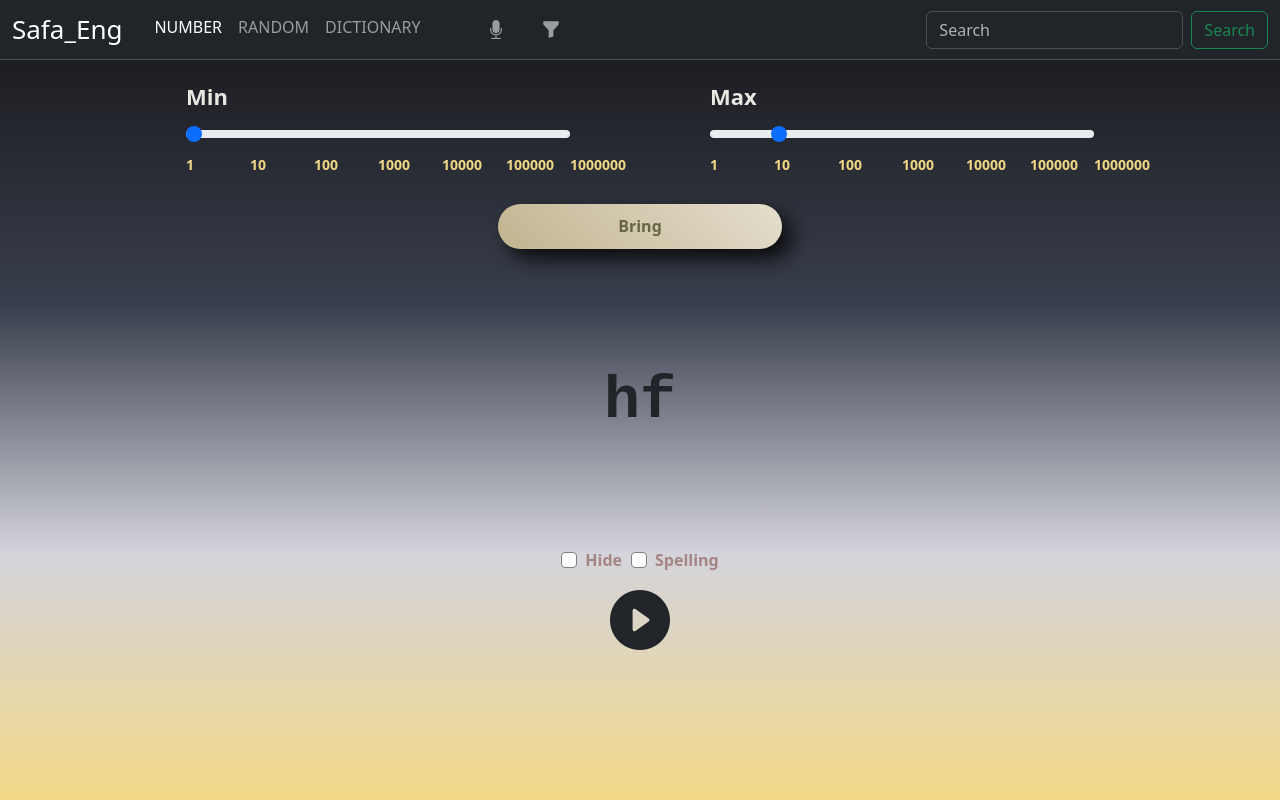
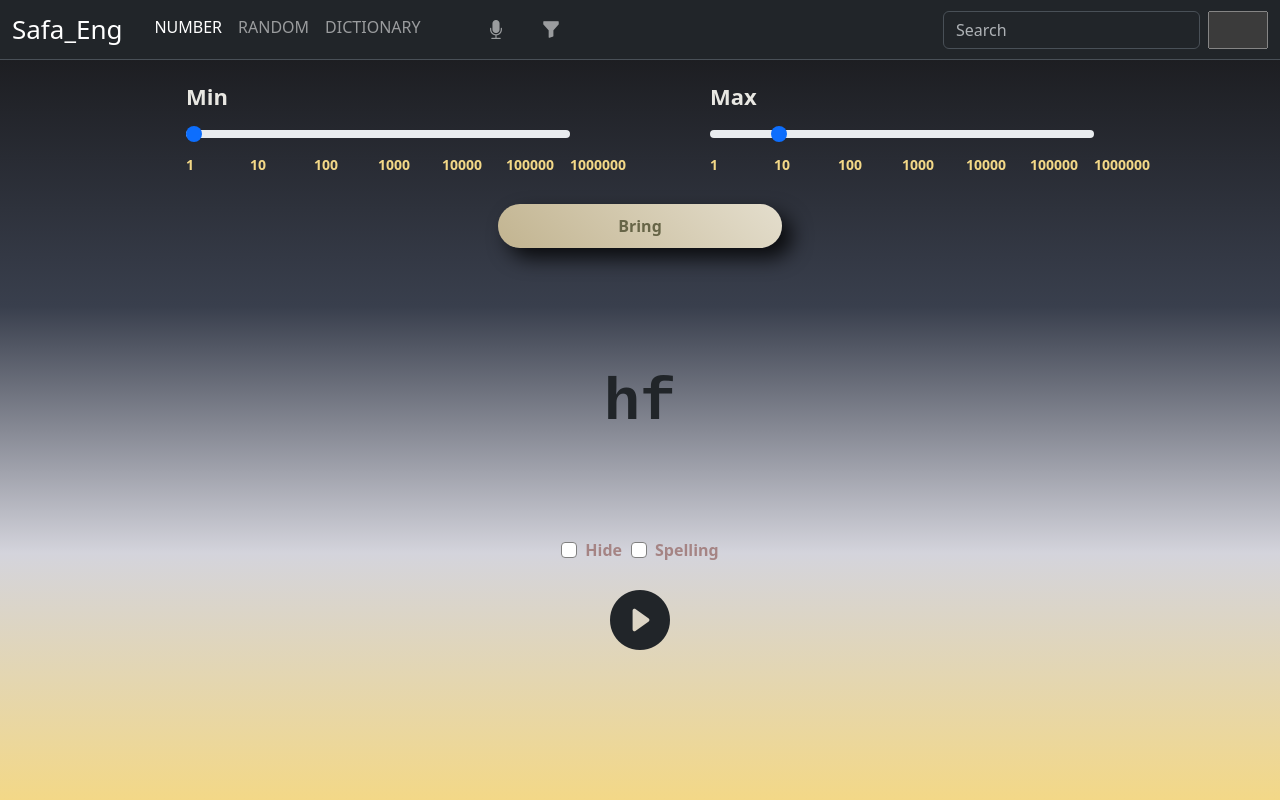
Before and after one commit to furkanakdas/english-dictionary-app, a React (Create React App) app in the folder client/: page /number in a window 1280 px wide. Built offline with nearby package versions, Linux system fonts and the light colour scheme.

Commit message:
filter letter num

```diff
--- a/client/src/App.css
+++ b/client/src/App.css
@@ -39,6 +39,7 @@
   display: flex;
   flex-direction: column;
   align-items: center;
+  gap: 10px;
 }
 
 .frame .bring{
@@ -53,7 +54,7 @@
   font-weight: bold;
   background: linear-gradient(45deg, rgb(99, 227, 193), rgb(176, 160, 160));
   transition: box-shadow 0.3s ease; /* Geçiş efekti */
-  flex: 0.13;
+  flex: 2;
 }
 
 .number .frame .bring{
@@ -63,11 +64,13 @@
 
 .frame .data{
 
-  width: 100%;
-  margin-top: 15px;
-  flex: 0.8;
+  width: auto;
+  margin-top: 100px;
+  margin-bottom: 70px;
+  flex: 0.3;
   display: flex;
   justify-content: center;
+
   align-items: center;
   font-size: 60px;
   font-weight: bold;
@@ -188,3 +191,7 @@ cursor: pointer;
 .table input,select:hover{
   cursor: pointer;
 }
+
+.table .add-word{
+
+}
--- a/client/src/hooks/useFetch.js
+++ b/client/src/hooks/useFetch.js
@@ -1,9 +1,9 @@
 
 
 
-export const url =  "";
+// export const url =  "";
 
-//export const url =  "http://localhost:3001";
+export const url =  "http://localhost:3001";
 
 
 // let requestOwners = []
--- a/client/src/navbar/NavBar.js
+++ b/client/src/navbar/NavBar.js
@@ -5,7 +5,7 @@ import {  setRate, setVoice, turnOffVolume, turnOnVolume } from '../speaker';
 import VoiceOption from './VoiceOption';
 import FilterOption from './FilterOption';
 import { useFetch } from '../hooks/useFetch';
-import SearchBox from '../pages/Dictionary/components/SearchBox';
+import SearchBox from './SearchBox';
 
 
 const inputs = [
--- /dev/null
+++ b/client/src/navbar/SearchBox.js
@@ -0,0 +1,45 @@
+import React, { useEffect, useState } from 'react'
+import { KelimeFields } from '../models';
+
+
+function SearchBox({onSearch,input,inputVal}) {
+
+  const [val,setVal] = useState(inputVal);
+  const [numVal,setNumVal] = useState();
+
+
+  function handleChange(e){
+
+    setVal(e.target.value);
+
+  }
+
+  useEffect(()=>{
+
+    onSearch({[input.name]:val})
+
+  },[val,input.name])
+
+  function handleNumChange(e){
+
+    let no = e.target.value;
+
+    let regex = `^[\\w\\W]{${no}}$`
+
+    setVal(regex)
+    setNumVal(no)
+
+  }
+
+  return (
+    <div className="d-flex " role="search">
+        <input style={{flex:10}}
+         onChange={handleChange} name={input.name} value={val} className="form-control me-2"
+         type="search" placeholder="Search"/>
+         <input value={numVal} onChange={handleNumChange} style={{width:"60px"}} type='number' min={"0"} step={"1"}  />
+        {/* <button style={{flex:1}} className="btn btn-outline-success" type="submit">Search</button> */}
+    </div>
+  )
+}
+
+export default SearchBox
--- a/client/src/pages/Dictionary/Dictionary.js
+++ b/client/src/pages/Dictionary/Dictionary.js
@@ -1,7 +1,6 @@
 import React, { useEffect, useState } from "react";
 import { Route, useOutletContext } from "react-router-dom";
 import Modal from "../../utility/Modal";
-import SearchBox from "./components/SearchBox";
 import InputGroup from "../../utility/InputGroup";
 import { setText, setVoice, speak } from "../../speaker";
 import { useFetch } from "../../hooks/useFetch";
--- a/client/src/pages/Dictionary/components/Pagination.js
+++ b/client/src/pages/Dictionary/components/Pagination.js
@@ -78,11 +78,12 @@ function Pagination({onPageChange}) {
 
   return (
     <nav aria-label="...">
-      <ul class="pagination">
+      <ul className="pagination d-flex">
 
 
-       <li className="page-item ">
-          <a onClick={()=>{setCurrPage(currPage-1)}} className={`page-link ${currPage <= 1 && "disabled"} `} href="#">
+       <li style={{flex:1}} className="page-item ">
+          <a onClick={()=>{setCurrPage(currPage-1)}}
+           className={`fw-bold text-center page-link ${currPage <= 1 && "disabled"} `} href="#">
             Previous
           </a>
         </li>
@@ -91,20 +92,21 @@ function Pagination({onPageChange}) {
         {pages.map((page, i) => {
           if (page == "li") {
             return (
-              <li  className="page-item">
-                <a className={`page-link ${i+1 == currPage && "active"}`}
+              <li style={{flex:1}} className="page-item">
+                <a className={`text-center page-link ${i+1 == currPage && "active"}`}
                  onClick={()=>{setCurrPage(i+1)}} href="#">
                   {i+1}
                 </a>
               </li>
             );
-          }else if(page == "."){return <div style={{fontSize:"19px",fontWeight:"bold",color:"blue"}}>..........</div>}
+          }else if(page == ".")
+          {return <div style={{fontSize:"19px",fontWeight:"bold",color:"blue"}}>...............</div>}
 
         })}
 
-         <li className="page-item">
+         <li style={{flex:1}} className="page-item">
           <a onClick={()=>{setCurrPage(currPage+1)}}
-          className={`page-link ${currPage >= pages.length && "disabled"} `}
+          className={`fw-bold text-center page-link ${currPage >= pages.length && "disabled"} `}
           href="#">
             Next
           </a>
--- a/client/src/pages/Dictionary/components/SearchBox.js
+++ /dev/null
@@ -1,25 +0,0 @@
-import React, { useState } from 'react'
-import { KelimeFields } from '../../../models';
-
-
-function SearchBox({onSearch,input,inputVal}) {
-
-  const [val,setVal] = useState(inputVal);
-
-  function handleChange(e){
-    onSearch({[e.target.name]:e.target.value})
-
-    setVal(e.target.value);
-
-  }
-
-  return (
-    <form className="d-flex " role="search">
-        <input onChange={handleChange} name={input.name} value={val} className="form-control me-2"
-         type="search" placeholder="Search"/>
-        <button className="btn btn-outline-success" type="submit">Search</button>
-    </form>
-  )
-}
-
-export default SearchBox
--- a/client/src/pages/Dictionary/components/WordTable.js
+++ b/client/src/pages/Dictionary/components/WordTable.js
@@ -40,7 +40,7 @@ function WordTable({filters}) {
     useEffect(()=>{
 
 
-        if(filters && filters.limit){
+        if(filters){
             getWords()
 
         }
@@ -189,7 +189,7 @@ function WordTable({filters}) {
           inputsVal={initialAddWordValues}  />}
           id={"modalAddWord"}
           title="Add Word"
-          trigger={<div className="fw-bold btn btn-light me-3">Add Word +</div>}
+          trigger={<div  className="fw-bold btn btn-secondary add-word">Add Word +</div>}
         />
       </caption>
 
@@ -210,7 +210,7 @@ function WordTable({filters}) {
               }`}
               key={word[DictionaryFields.Id]}
             >
-              <th scope="row">{index + 1}</th>
+              <th scope="row">{index + 1 + filters.skip}</th>
 
               {inputs.map((field) => {
                 if (field.type == "select") {
--- a/client/src/pages/Random.js
+++ b/client/src/pages/Random.js
@@ -1,5 +1,5 @@
 import React, { useEffect, useRef, useState } from 'react'
-import { useOutletContext } from 'react-router-dom';
+import { useNavigate, useOutletContext } from 'react-router-dom';
 import InputGroup from '../utility/InputGroup';
 import Frame from '../utility/Frame';
 import { FilterFields, FilterWordLevels } from '../models';
@@ -11,46 +11,48 @@ function Random() {
 
     let outletContext = useOutletContext();
     let myFetch = useFetch();
+    let navigate = useNavigate();
 
     async function handleBringClick(){
 
-      let filter = {where:JSON.stringify(outletContext.filterOptions)}
+
+      let randomIndex =  Math.floor(Math.random() * outletContext.wordCount);
+
+      let filter = {...outletContext.filterOptions,...outletContext.searchFilter,limit:1,skip:randomIndex};
 
 
-     let res =await myFetch({method:"get",path:"/word",queryParams:filter})
+     let res =await myFetch({method:"get",path:"/word/filter",queryParams:filter})
 
-    if(!res.error){
+      if(!res.error){
 
       let words = res.success.data;
 
-
-      let randomIndex =  Math.floor(Math.random() * words.length);
-
-      return {...words[randomIndex]};
+      return {...words[0]};
 
     }else{
       console.log(res.error);
     }
 
+    }
+
+    useEffect(()=>{
 
 
 
+    },[outletContext.filterOptions,outletContext.searchFilter])
 
-
-
-    }
 
    useEffect(()=>{
 
-    outletContext.setPlace(<></>)
+    //outletContext.setPlace(<></>)
 
-   },[])
+   },[outletContext.filterOptions,outletContext.searchFilter])
 
 
   return (
     <div className='random'>
 
-          <Frame onBringData={handleBringClick} />
+          <Frame   onBringData={handleBringClick} />
 
     </div>
   )
--- a/client/src/utility/Frame.js
+++ b/client/src/utility/Frame.js
@@ -34,7 +34,7 @@ let space;
 
 let clicker = "user"
 
-function Frame({onBringData}) {
+function Frame({onBringData,dataAttributes}) {
 
 
     let outletContext = useOutletContext();
@@ -140,17 +140,8 @@ function Frame({onBringData}) {
 
           speakRepeatedly();
           space = outletContext.voiceOptions[VoiceFields.Delay]*1000;
-          // interval = setInterval(()=>{
-
-          // ref.current.dispatchEvent(mouseDownEvent);
-          // setTimeout(()=>{ref.current.dispatchEvent(mouseUpEvent);ref.current.click()},400)
-          // },outletContext.voiceOptions[VoiceOptionFields.Delay]*1000)
-
-
         }else{
-          // clearInterval(interval)
           clearTimeout(timeOut);
-
         }
 
          return ()=>{clearTimeout(timeOut)}
@@ -161,12 +152,13 @@ function Frame({onBringData}) {
   return (
     <div className='frame'>
 
-            <div ref={ref}
+            <div  ref={ref}
             onMouseUp={(e)=>{e.target.classList.remove("pressed")}}
             onMouseDown={(e)=>{e.target.classList.add("pressed")}}
             onClick={handleBringClick} className='bring'>Bring</div>
 
             <div
+            {...dataAttributes}
             value={broughtData.english} onClick={handleDataClick} title={broughtData.turkish} className='data'>
               {checksRes.hide === "false" ? broughtData.english : "?"}
              </div>
--- a/client/src/utility/Modal.js
+++ b/client/src/utility/Modal.js
@@ -18,7 +18,7 @@ function Modal({ title = "Title", body, trigger, id,className }) {
           <div className="modal-content">
             <div className="modal-header">
               <h1
-                style={{ color: "white" }}
+
                 className="modal-title fs-5"
                 id="exampleModalLabel"
               >
--- a/client/src/utility/inputs/Input.js
+++ b/client/src/utility/inputs/Input.js
@@ -18,6 +18,7 @@ function Input({onChange, input, inputVal}) {
             name={input.name}
             className={`${input.class ? input.class : " form-control"}`}
             step="0.1"
+            min={"0"}
           />
     </div>
 
```
Also changed, not shown: 11 other files (tests, documents, lock files or other folders).
